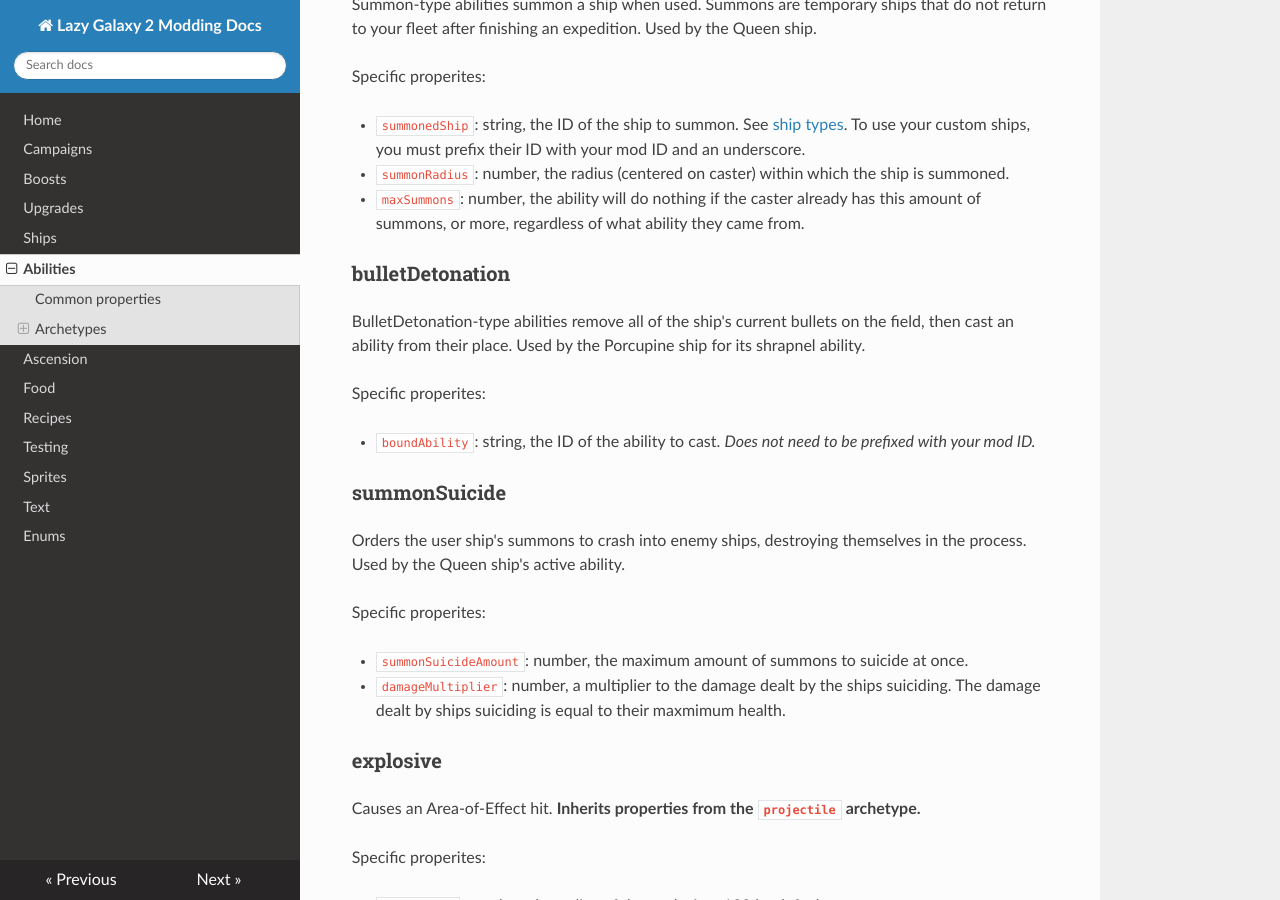
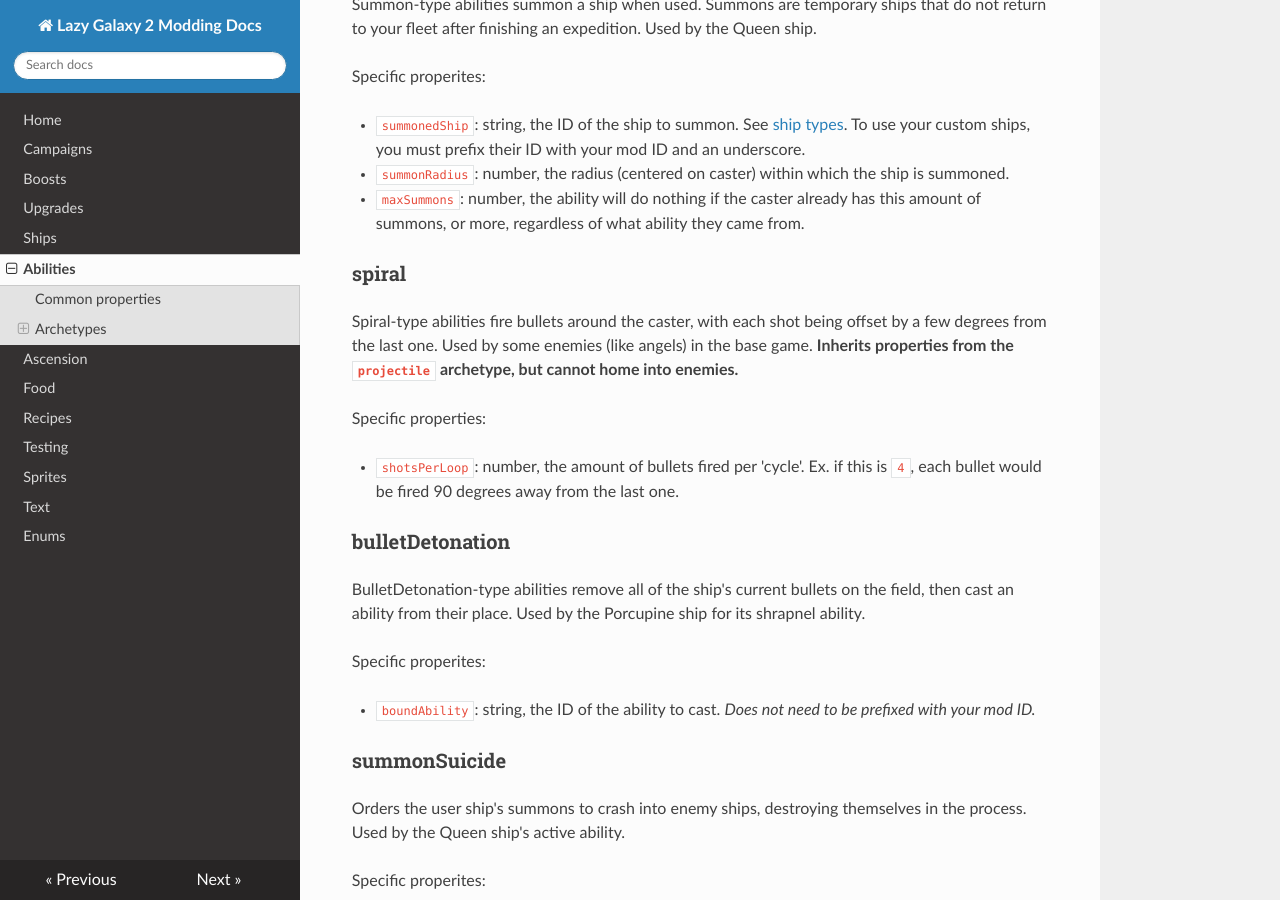
Before and after one commit to PinewoodPip/lg2modding, an MkDocs documentation site: the page built from docs/abilities.md, in a window 1280 px wide and 900 px high, scrolled down 2935 px. Built offline with MkDocs 1.6.1, drawn with Linux system fonts in a browser that asks for light colours; nearby versions of some CDN libraries; some of the changed text lies outside the part shown.

Commit message:
Add spiral ability

```diff
--- a/docs/abilities.md
+++ b/docs/abilities.md
@@ -85,6 +85,13 @@ Specific properites:
 - `summonRadius`: number, the radius (centered on caster) within which the ship is summoned.
 - `maxSummons`: number, the ability will do nothing if the caster already has this amount of summons, or more, regardless of what ability they came from.
 
+### spiral
+Spiral-type abilities fire bullets around the caster, with each shot being offset by a few degrees from the last one. Used by some enemies (like angels) in the base game. **Inherits properties from the `projectile` archetype, but cannot home into enemies.**
+
+Specific properties:
+
+- `shotsPerLoop`: number, the amount of bullets fired per 'cycle'. Ex. if this is `4`, each bullet would be fired 90 degrees away from the last one.
+
 ### bulletDetonation
 BulletDetonation-type abilities remove all of the ship's current bullets on the field, then cast an ability from their place. Used by the Porcupine ship for its shrapnel ability.
 
@@ -128,7 +135,7 @@ Properties:
 **You do not need to prefix the ability IDs with your mod's ID.**
 
 ### sentry
-Sentry abilities fire a projectile (the "sentry") that, until it expires, continuously casts another skill from its place, using the stats of the ship that started the ability. It is used by the Salamander's active ability and inherits properties from the `projectile` archetype. It is recommended to use these with `explodeAtCursor` set to `true` and `target` set to `-1`.
+Sentry abilities fire a projectile (the "sentry") that, until it expires, continuously casts another skill from its place, using the stats of the ship that started the ability. It is used by the Salamander's active ability and inherits properties from the `projectile` archetype. It is recommended to use these with `manuallyAimed`, `explodeAtCursor` set to `true` and `target` set to `-1`, so the sentry 'lands' where your cursor points.
 
 Properties:
 
```
Also changed, not shown: docs/testing.md (+4 -0 lines).
